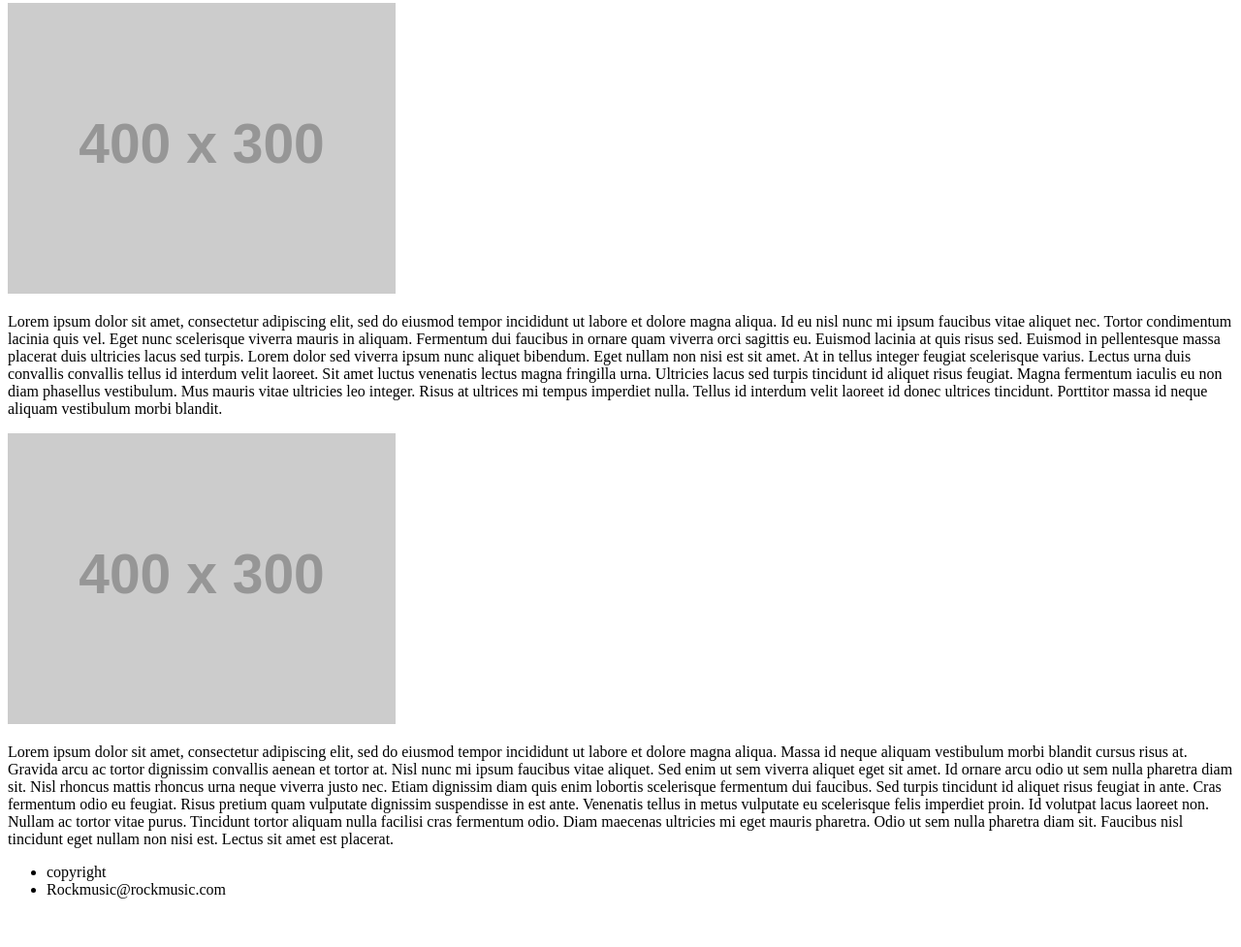
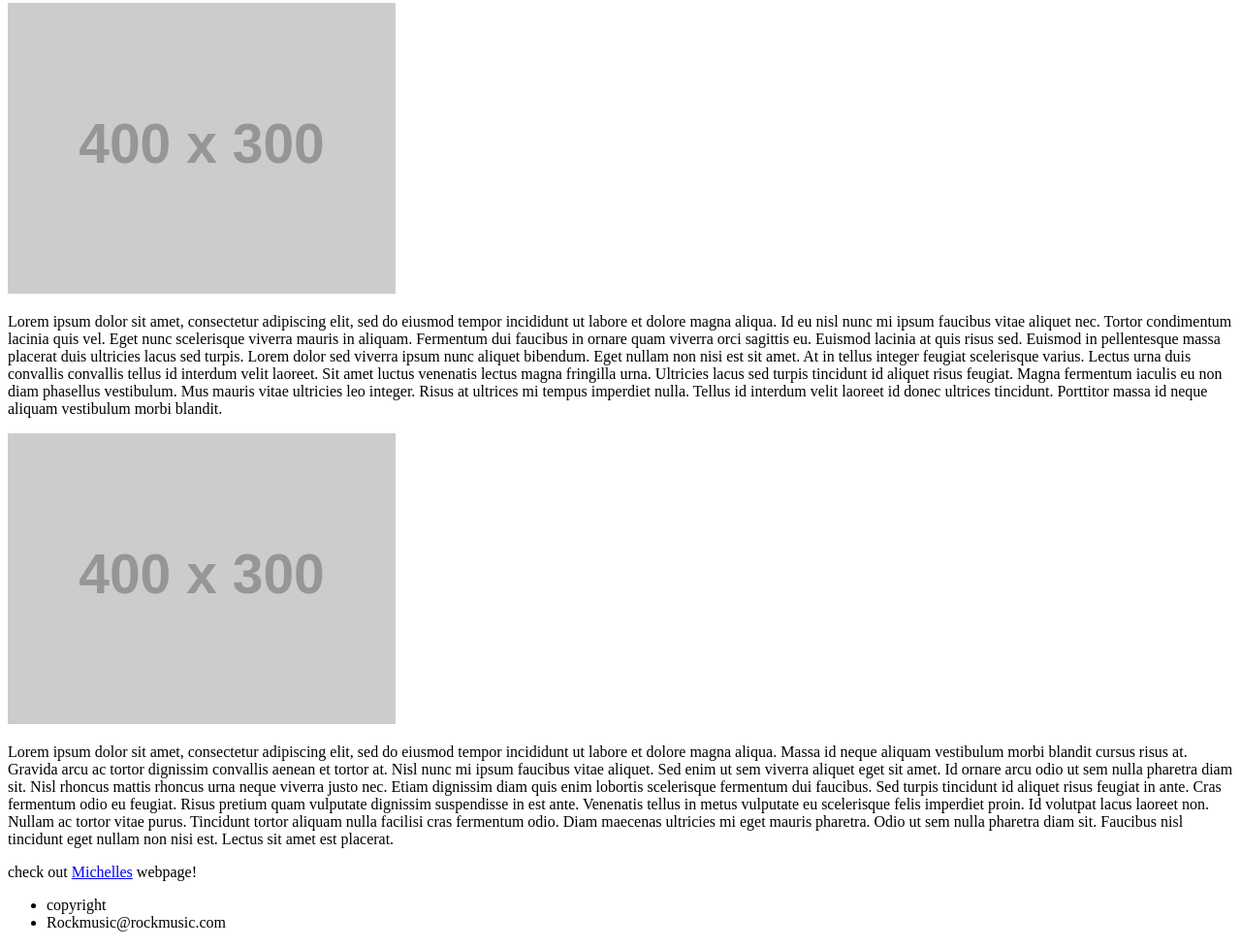
Before and after one commit to zachhornung/rock-music, a plain HTML site: page index.html in a window 1280 px wide. Shown: the part 537-1514 px from the top of the page at 97% size. Before the commit the page ends 1480 px from the top, so only its background shows below. Drawn offline with Linux system fonts and the light colour scheme; placeholder pictures from the web are drawn by us.

Commit message:
added link to michelles website

```diff
--- a/index.html
+++ b/index.html
@@ -33,12 +33,14 @@
                 Lorem ipsum dolor sit amet, consectetur adipiscing elit, sed do eiusmod tempor incididunt ut labore et dolore magna aliqua. Massa id neque aliquam vestibulum morbi blandit cursus risus at. Gravida arcu ac tortor dignissim convallis aenean et tortor at. Nisl nunc mi ipsum faucibus vitae aliquet. Sed enim ut sem viverra aliquet eget sit amet. Id ornare arcu odio ut sem nulla pharetra diam sit. Nisl rhoncus mattis rhoncus urna neque viverra justo nec. Etiam dignissim diam quis enim lobortis scelerisque fermentum dui faucibus. Sed turpis tincidunt id aliquet risus feugiat in ante. Cras fermentum odio eu feugiat. Risus pretium quam vulputate dignissim suspendisse in est ante. Venenatis tellus in metus vulputate eu scelerisque felis imperdiet proin. Id volutpat lacus laoreet non. Nullam ac tortor vitae purus. Tincidunt tortor aliquam nulla facilisi cras fermentum odio. Diam maecenas ultricies mi eget mauris pharetra. Odio ut sem nulla pharetra diam sit. Faucibus nisl tincidunt eget nullam non nisi est. Lectus sit amet est placerat.
                </p>
             </section>
+            <p>check out <a href="https://codermichelle.github.io/RockMusic/">Michelles</a> webpage!</p>
         </main>
         <footer>
             <ul>
                 <li>copyright</li>
                 <li>Rockmusic@rockmusic.com</li>
             </ul>
+
         </footer>
     </body>
 </html>
```
